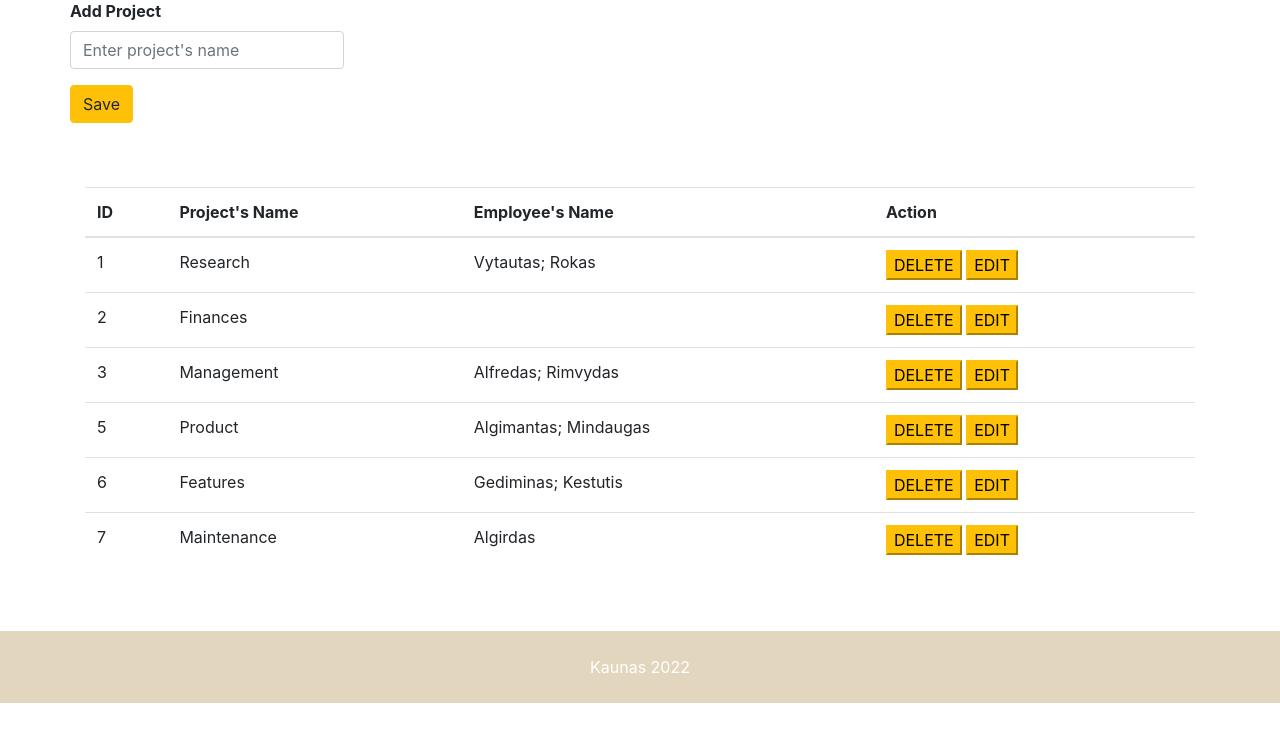
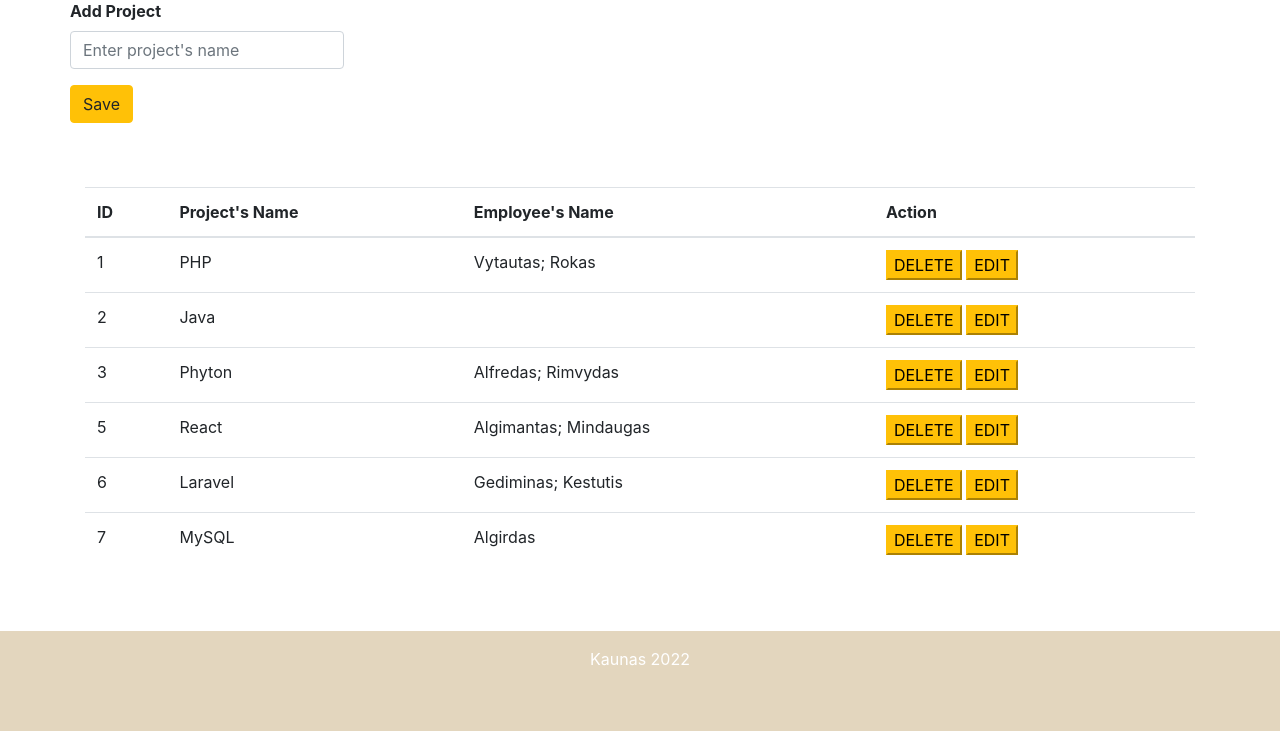
Before and after one commit to MindaugasPaskevicius/sprint3, a PHP site: page /index.php?path=projects in a window 1280 px wide. Shown: the part 109-840 px from the top of the page. Before the commit the page ends 812 px from the top, so only its background shows below. Run offline with PHP 8.4, Linux system fonts and the light colour scheme; data comes from the database, SQL or seed files in the repository; some libraries are stand-ins or nearby versions.

Commit message:
change projects value

```diff
--- a/css/style.css
+++ b/css/style.css
@@ -25,4 +25,5 @@
   }
   .footer {
     background-color:rgb(227, 214, 190);
+    height: 100px!important;
   }
--- a/database/dumps1.sql
+++ b/database/dumps1.sql
@@ -20,4 +20,4 @@ CREATE TABLE `projects` (
   PRIMARY KEY (`id`)
 ) ENGINE=InnoDB AUTO_INCREMENT=21 DEFAULT CHARSET=latin1;
 
-INSERT INTO `projects` VALUES (1,'Research'),(2,'Finances'),(3,'Management'),(5,'Product'),(6,'Features'),(7,'Maintenance');
+INSERT INTO `projects` VALUES (1,'PHP'),(2,'Java'),(3,'Phyton'),(5,'React'),(6,'Laravel'),(7,'MySQL');
--- a/index.php
+++ b/index.php
@@ -121,8 +121,8 @@ include 'app/update.php';
         }
         ?>
     </main>
-    <footer class="footer py-4 text-center">
-        <div class="">
+    <footer class="footer text-center">
+        <div class="pt-3 pb-3">
             <span class="text-white">Kaunas 2022</span>
         </div>
     </footer>
```
